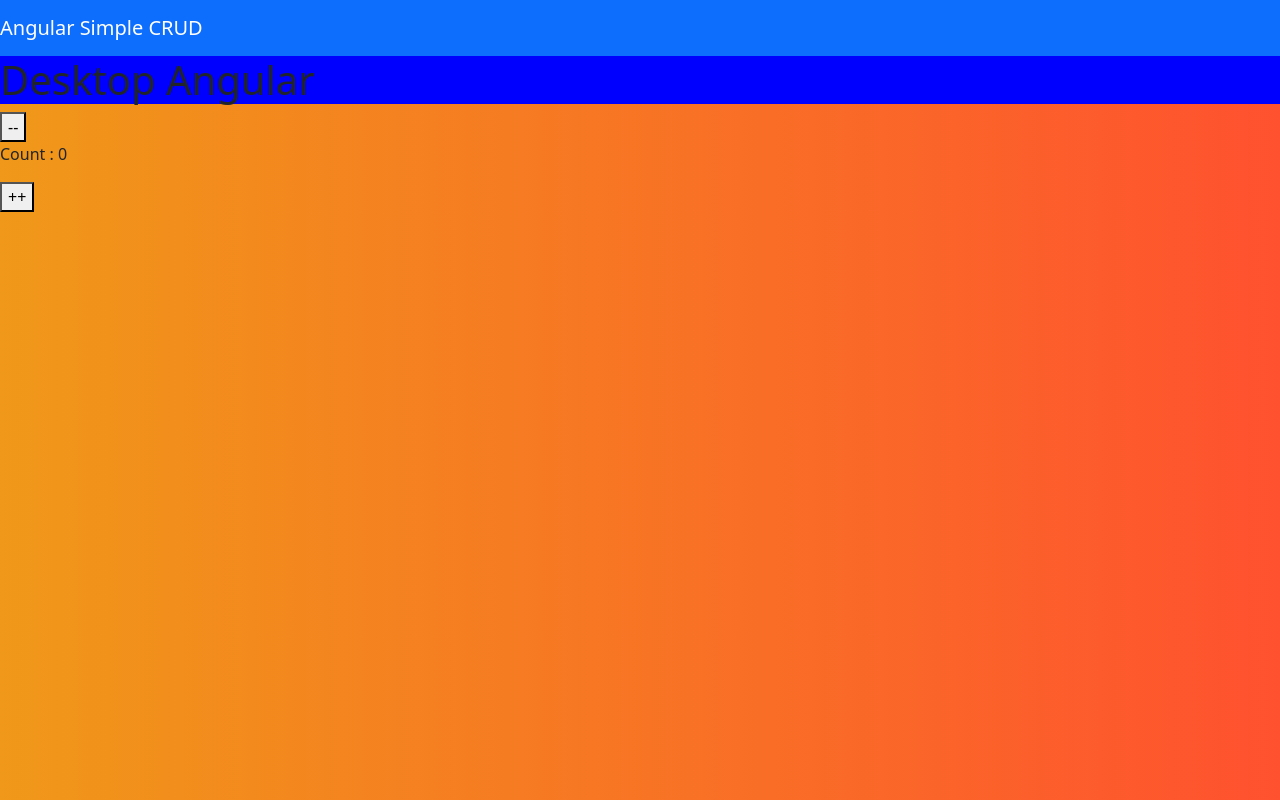
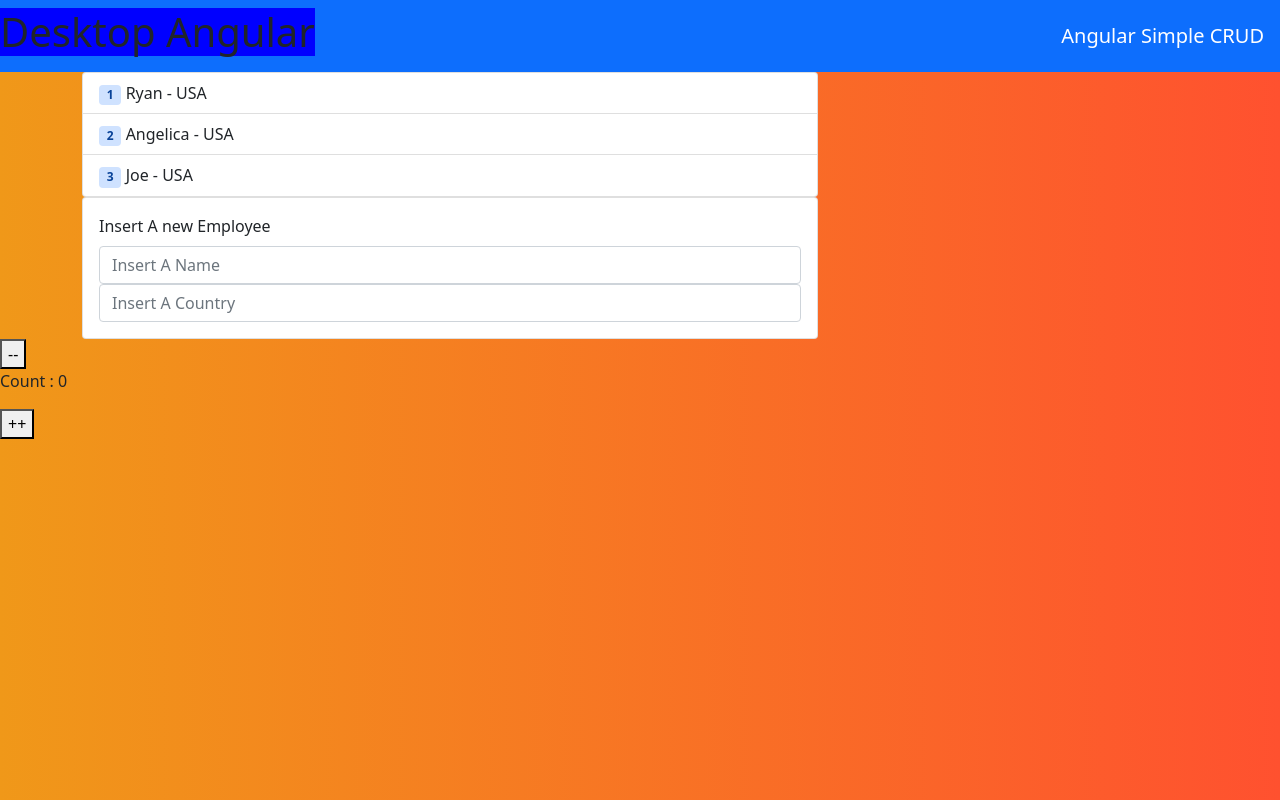
Before and after one commit to MikeNotu/desktop-angular, an Angular app: page / in a window 1280 px wide. Built offline with nearby package versions, Linux system fonts and the light colour scheme.

Commit message:
Insert Form Added

```diff
--- a/angular.json
+++ b/angular.json
@@ -32,7 +32,7 @@
             ],
             "scripts": [
               "node_modules/jquery/dist/jquery.min.js",
-              "node_modules/popper.js/dist/popper.min.js",
+              "node_modules/popper.js/dist/umd/popper.min.js",
               "node_modules/bootstrap/dist/js/bootstrap.min.js"
 
             ]
--- a/src/app/app.component.html
+++ b/src/app/app.component.html
@@ -5,10 +5,46 @@
 </style>
 
 <nav class="navbar navbar-dark bg-primary">
+  <h1 class="test">{{ title }}</h1>
   <a class="navbar-brand" href="/">Angular Simple CRUD</a>
 </nav>
 
-<h1 class="test">{{ title }}</h1>
+<div class="container">
+  <div class="row">
+    <div class="col-md-8">
+      <ul class="list-group">
+        <li
+          *ngFor="let employee of employeeArray"
+          class="list-group-item list-group-item-action"
+        >
+          <span class="badge alert-primary">{{ employee.id }}</span>
+          {{ employee.name }} - {{ employee.country }}
+        </li>
+      </ul>
+      <div class="card">
+        <div class="card-body">
+          <div class="card-title">Insert A new Employee</div>
+          <div class="form-group">
+            <input
+              type="text"
+              [(ngModel)]="selectedEmployee.name"
+              placeholder="Insert A Name"
+              class="form-control"
+            />
+            <input
+              type="text"
+              [(ngModel)]="selectedEmployee.country"
+              placeholder="Insert A Country"
+              class="form-control"
+            />
+          </div>
+        </div>
+      </div>
+    </div>
+    <div class="col-md-4"></div>
+  </div>
+</div>
+
 <button (click)="counter('minus')">--</button>
 <p>Count : {{ count }}</p>
 <button (click)="counter('add')">++</button>
--- a/src/app/app.component.ts
+++ b/src/app/app.component.ts
@@ -1,4 +1,5 @@
 import { Component } from '@angular/core';
+import {Employee} from "./models/employee"
 
 @Component({
   selector: 'app-root',
@@ -6,6 +7,17 @@ import { Component } from '@angular/core';
   styleUrls: ['./app.component.css']
 })
 export class AppComponent {
+
+  employeeArray: Employee[] = [
+    {id:1,name:"Ryan",country:"USA"},
+    {id:2,name:"Angelica",country:"USA"},
+    {id:3,name:"Joe",country:"USA"},
+  ];
+
+  selectedEmployee: Employee = new Employee();
+
+
+
   title = 'Desktop Angular';
   count=0;
   counter(type:string){
--- a/src/app/app.module.ts
+++ b/src/app/app.module.ts
@@ -2,13 +2,16 @@ import { NgModule } from '@angular/core';
 import { BrowserModule } from '@angular/platform-browser';
 
 import { AppComponent } from './app.component';
+
+import { FormsModule } from '@angular/forms';
 
 @NgModule({
   declarations: [
     AppComponent
   ],
   imports: [
-    BrowserModule
+    BrowserModule,
+    FormsModule
   ],
   providers: [],
   bootstrap: [AppComponent]
--- /dev/null
+++ b/src/app/models/employee.ts
@@ -0,0 +1,5 @@
+export class Employee {
+    id:number;
+    name:string;
+    country:string;
+}
--- a/src/styles.css
+++ b/src/styles.css
@@ -2,4 +2,5 @@ body {
     background: #FF512F;  /* fallback for old browsers */
     background: -webkit-linear-gradient(to right, #F09819, #FF512F);  /* Chrome 10-25, Safari 5.1-6 */
     background: linear-gradient(to right, #F09819, #FF512F); /* W3C, IE 10+/ Edge, Firefox 16+, Chrome 26+, Opera 12+, Safari 7+ */
+    height: 100vh;
 }
--- a/tsconfig.json
+++ b/tsconfig.json
@@ -8,6 +8,7 @@
     "strict": true,
     "noImplicitOverride": true,
     "noPropertyAccessFromIndexSignature": true,
+    "strictPropertyInitialization": false,
     "noImplicitReturns": true,
     "noFallthroughCasesInSwitch": true,
     "sourceMap": true,
```
Also changed, not shown: 1 other file (tests, documents, lock files or other folders).
